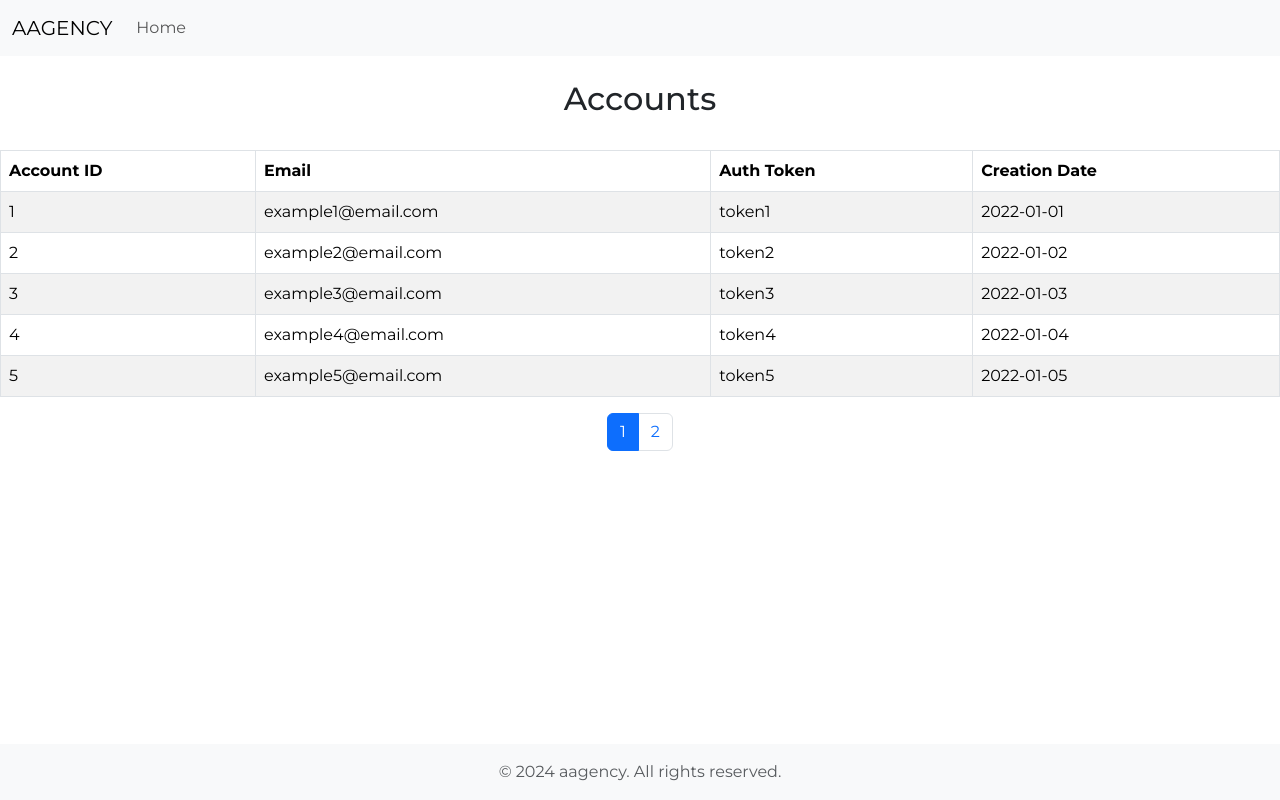
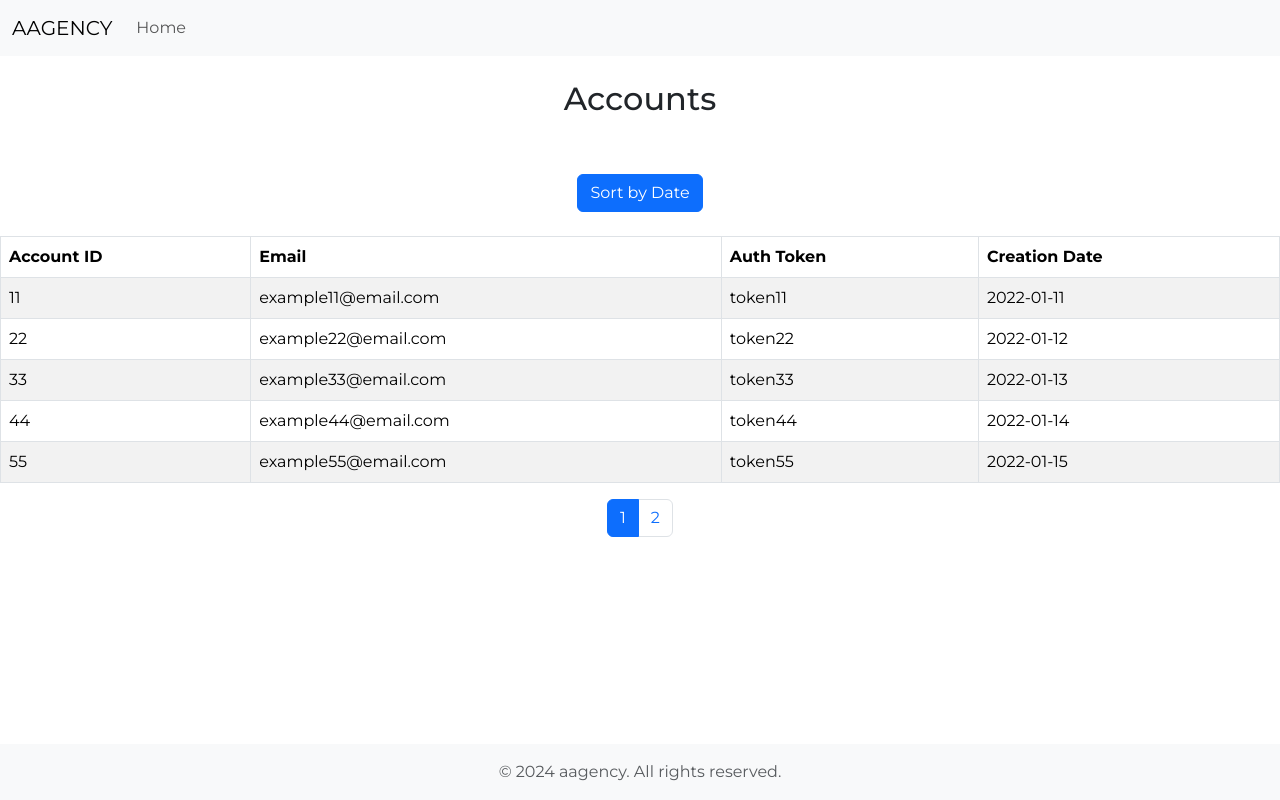
Before and after one commit to vladyslavZinchenko77/aagency-test, a React (Vite) app: page / in a window 1280 px wide. Built offline with nearby package versions, Linux system fonts and the light colour scheme.

Commit message:
added sort by date on page account

```diff
--- a/src/data/initialData.tsx
+++ b/src/data/initialData.tsx
@@ -1,98 +1,124 @@
 export const initialDataAcounts = [
   {
-    accountId: 1,
-    email: 'example1@email.com',
-    authToken: 'token1',
-    creationDate: '2022-01-01',
+    accountId: 11,
+    email: 'example11@email.com',
+    authToken: 'token11',
+    creationDate: '2022-01-11',
   },
   {
-    accountId: 2,
-    email: 'example2@email.com',
-    authToken: 'token2',
-    creationDate: '2022-01-02',
+    accountId: 22,
+    email: 'example22@email.com',
+    authToken: 'token22',
+    creationDate: '2022-01-12',
   },
   {
-    accountId: 3,
-    email: 'example3@email.com',
-    authToken: 'token3',
-    creationDate: '2022-01-03',
+    accountId: 33,
+    email: 'example33@email.com',
+    authToken: 'token33',
+    creationDate: '2022-01-13',
   },
   {
-    accountId: 4,
-    email: 'example4@email.com',
-    authToken: 'token4',
-    creationDate: '2022-01-04',
+    accountId: 44,
+    email: 'example44@email.com',
+    authToken: 'token44',
+    creationDate: '2022-01-14',
   },
   {
-    accountId: 5,
-    email: 'example5@email.com',
-    authToken: 'token5',
-    creationDate: '2022-01-05',
+    accountId: 55,
+    email: 'example55@email.com',
+    authToken: 'token55',
+    creationDate: '2022-01-15',
   },
   {
-    accountId: 6,
-    email: 'example6@email.com',
-    authToken: 'token6',
-    creationDate: '2022-01-06',
+    accountId: 66,
+    email: 'example66@email.com',
+    authToken: 'token66',
+    creationDate: '2022-01-16',
   },
   {
-    accountId: 7,
-    email: 'example7@email.com',
-    authToken: 'token7',
-    creationDate: '2022-01-07',
+    accountId: 77,
+    email: 'example77@email.com',
+    authToken: 'token77',
+    creationDate: '2022-01-17',
+  },
+  {
+    accountId: 88,
+    email: 'example88@email.com',
+    authToken: 'token88',
+    creationDate: '2022-01-18',
   },
 ];
+
 export const initialDataProfiles = [
   {
-    profileId: 1,
-    accountId: 1,
-    country: 'Country1',
-    marketplace: 'Marketplace1',
+    profileId: 11,
+    accountId: 11,
+    country: 'Country11',
+    marketplace: 'Marketplace11',
   },
   {
-    profileId: 2,
-    accountId: 2,
-    country: 'Country2',
-    marketplace: 'Marketplace2',
+    profileId: 22,
+    accountId: 22,
+    country: 'Country22',
+    marketplace: 'Marketplace22',
   },
   {
-    profileId: 3,
-    accountId: 3,
-    country: 'Country3',
-    marketplace: 'Marketplace3',
+    profileId: 33,
+    accountId: 33,
+    country: 'Country33',
+    marketplace: 'Marketplace33',
   },
   {
-    profileId: 4,
-    accountId: 4,
-    country: 'Country4',
-    marketplace: 'Marketplace4',
+    profileId: 44,
+    accountId: 44,
+    country: 'Country44',
+    marketplace: 'Marketplace44',
   },
   {
-    profileId: 5,
-    accountId: 5,
-    country: 'Country5',
-    marketplace: 'Marketplace5',
+    profileId: 55,
+    accountId: 55,
+    country: 'Country55',
+    marketplace: 'Marketplace55',
   },
   {
-    profileId: 6,
-    accountId: 6,
-    country: 'Country6',
-    marketplace: 'Marketplace6',
+    profileId: 66,
+    accountId: 66,
+    country: 'Country66',
+    marketplace: 'Marketplace66',
   },
   {
-    profileId: 7,
-    accountId: 7,
-    country: 'Country7',
-    marketplace: 'Marketplace7',
+    profileId: 77,
+    accountId: 77,
+    country: 'Country77',
+    marketplace: 'Marketplace77',
+  },
+  {
+    profileId: 88,
+    accountId: 88,
+    country: 'Country88',
+    marketplace: 'Marketplace88',
+  },
+  {
+    profileId: 99,
+    accountId: 11,
+    country: 'Country99',
+    marketplace: 'Marketplace99',
+  },
+  {
+    profileId: 100,
+    accountId: 22,
+    country: 'Country100',
+    marketplace: 'Marketplace100',
   },
 ];
 
 export const initialDataCampaings = [
-  { campaignId: 1, profileId: 1, clicks: 100, cost: 50, date: '2022-02-01' },
-  { campaignId: 2, profileId: 2, clicks: 150, cost: 75, date: '2022-02-02' },
-  { campaignId: 3, profileId: 3, clicks: 120, cost: 60, date: '2022-02-03' },
-  { campaignId: 4, profileId: 4, clicks: 80, cost: 40, date: '2022-02-04' },
-  { campaignId: 5, profileId: 5, clicks: 200, cost: 100, date: '2022-02-05' },
-  { campaignId: 6, profileId: 6, clicks: 90, cost: 45, date: '2022-02-06' },
-  { campaignId: 7, profileId: 7, clicks: 110, cost: 55, date: '2022-02-07' },
+  { campaignId: 11, profileId: 11, clicks: 120, cost: 60, date: '2022-02-11' },
+  { campaignId: 22, profileId: 22, clicks: 130, cost: 65, date: '2022-02-12' },
+  { campaignId: 33, profileId: 33, clicks: 140, cost: 70, date: '2022-02-13' },
+  { campaignId: 44, profileId: 44, clicks: 100, cost: 50, date: '2022-02-14' },
+  { campaignId: 55, profileId: 55, clicks: 180, cost: 90, date: '2022-02-15' },
+  { campaignId: 66, profileId: 66, clicks: 95, cost: 47, date: '2022-02-16' },
+  { campaignId: 77, profileId: 77, clicks: 105, cost: 52, date: '2022-02-17' },
+  { campaignId: 88, profileId: 88, clicks: 115, cost: 57, date: '2022-02-18' },
 ];
--- a/src/pages/Accounts/Accouns.tsx
+++ b/src/pages/Accounts/Accouns.tsx
@@ -1,15 +1,36 @@
-import { FC } from 'react';
+import { FC, useState } from 'react';
 import DefaultPage from '../../components/DefaultPage';
 import TableCustom from '../../components/TableCustom';
 import { initialDataAcounts } from '../../data/initialData';
 import { columnsAcounts } from '../../data/columns';
+import { Button } from 'react-bootstrap';
+
+import './Accounts.scss';
 
 const Accounts: FC = () => {
+  const [sortedData, setSortedData] = useState(initialDataAcounts);
+  const [sortOrder, setSortOrder] = useState<'asc' | 'desc'>('asc');
+
+  const handleSort = () => {
+    const sorted = [...sortedData].sort((a, b) => {
+      const dateA = new Date(a.creationDate).getTime();
+      const dateB = new Date(b.creationDate).getTime();
+
+      return sortOrder === 'asc' ? dateA - dateB : dateB - dateA;
+    });
+
+    setSortedData(sorted);
+    setSortOrder(sortOrder === 'asc' ? 'desc' : 'asc');
+  };
+
   return (
     <DefaultPage title="Accounts">
+      <div className="accounts__btn-sort--wrap">
+        <Button onClick={handleSort}>Sort by Date</Button>
+      </div>
       <TableCustom
         columns={columnsAcounts}
-        data={initialDataAcounts}
+        data={sortedData}
         isClicableRow={true}
         path="/profile/"
       />
--- /dev/null
+++ b/src/pages/Accounts/Accounts.scss
@@ -0,0 +1,5 @@
+.accounts__btn-sort--wrap{
+    display: flex;
+    justify-content: center;
+    padding: 24px;
+}
```
